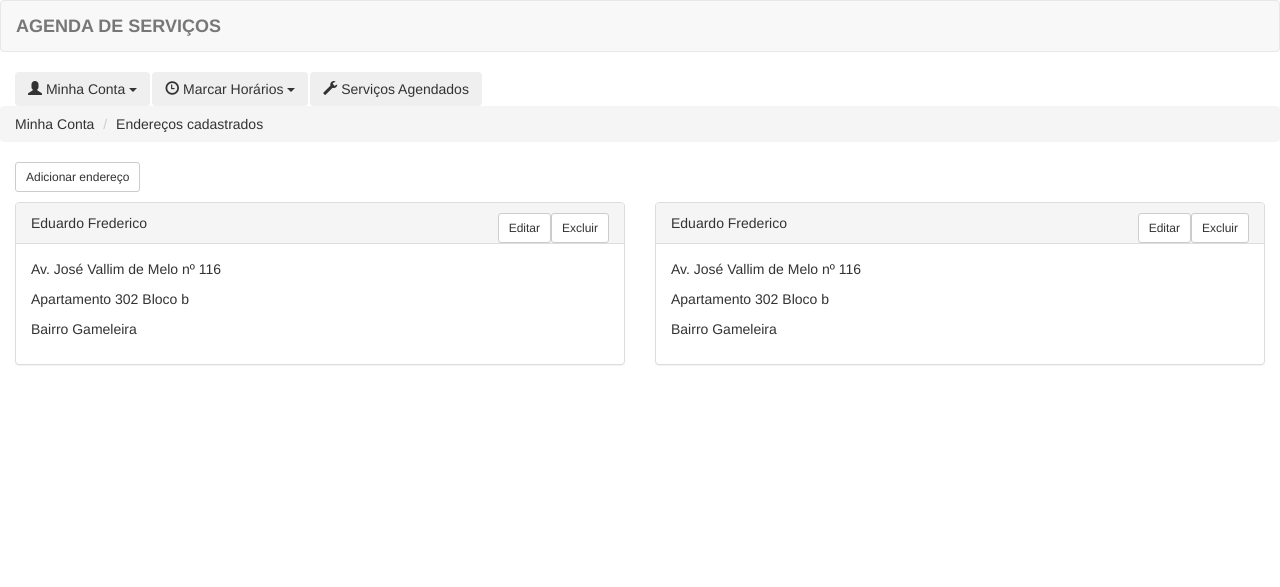
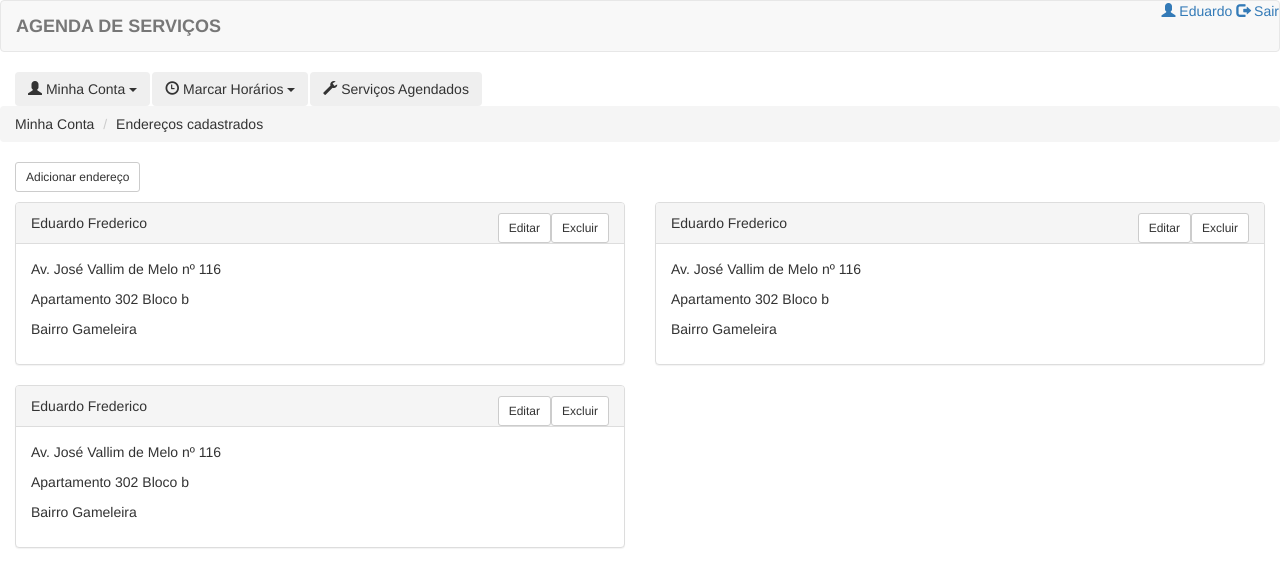
Before and after one commit to FlavioRodr/ads, a PHP site: page /enderecos_cadastrados.php in a window 1280 px wide. Shown: the top 587 px of the page. Run offline with PHP 8.4, Linux system fonts and the light colour scheme; some libraries are stand-ins or nearby versions.

Commit message:
ajustando header, inserido nome de usuario e link pra sair

```diff
--- a/pages/enderecos_cadastrados.php
+++ b/pages/enderecos_cadastrados.php
@@ -65,7 +65,29 @@
 							</div>
 						</div>
 					</div>
-					<div class="col-xs-12 col-md-6">
+					<div class="col-xs-12 col-md-6 ">
+						<div class="panel panel-default address">
+							<div class="panel-heading vcenter">
+								<span>Eduardo Frederico</span>
+								<button type="button" class="delete pull-right btn btn-default btn-sm"
+									data-toggle="modal" data-target="#modal-delete">
+									Excluir
+								</button>
+
+								<button type="button" class="edit pull-right btn btn-default btn-sm"
+									data-toggle="modal" data-target="#modal-edit">
+									Editar
+								</button>
+							</div>
+
+							<div class="panel-body">
+								<p>Av. José Vallim de Melo nº 116</p>
+								<p>Apartamento 302 Bloco b</p>
+								<p>Bairro Gameleira</p>
+							</div>
+						</div>
+					</div>
+					<div class="col-xs-12 col-md-6 ">
 						<div class="panel panel-default address">
 							<div class="panel-heading vcenter">
 								<span>Eduardo Frederico</span>
--- a/pages/header.php
+++ b/pages/header.php
@@ -11,6 +11,17 @@
 				<strong>AGENDA DE SERVIÇOS</strong>
 			</a>
 		</div>
+		<!-- User picture -->
+			<div id="userinfo" class="pull-right hidden-xs">
+				<a id="username" href="#">
+					<span class="glyphicon glyphicon-user"></span>
+					<span id="username">Eduardo</span>
+				</a>
+				<a id="log-out" href="#">
+					<span class="glyphicon glyphicon-log-out"></span>
+					<span>Sair</span>
+				</a>
+			</div>
 
 			<div class="collapse navbar-collapse" id="nav-collapse">
 				<ul class="nav navbar-nav visible-xs-block">
```
Also changed, not shown: css/common.css (+12 -0 lines).
